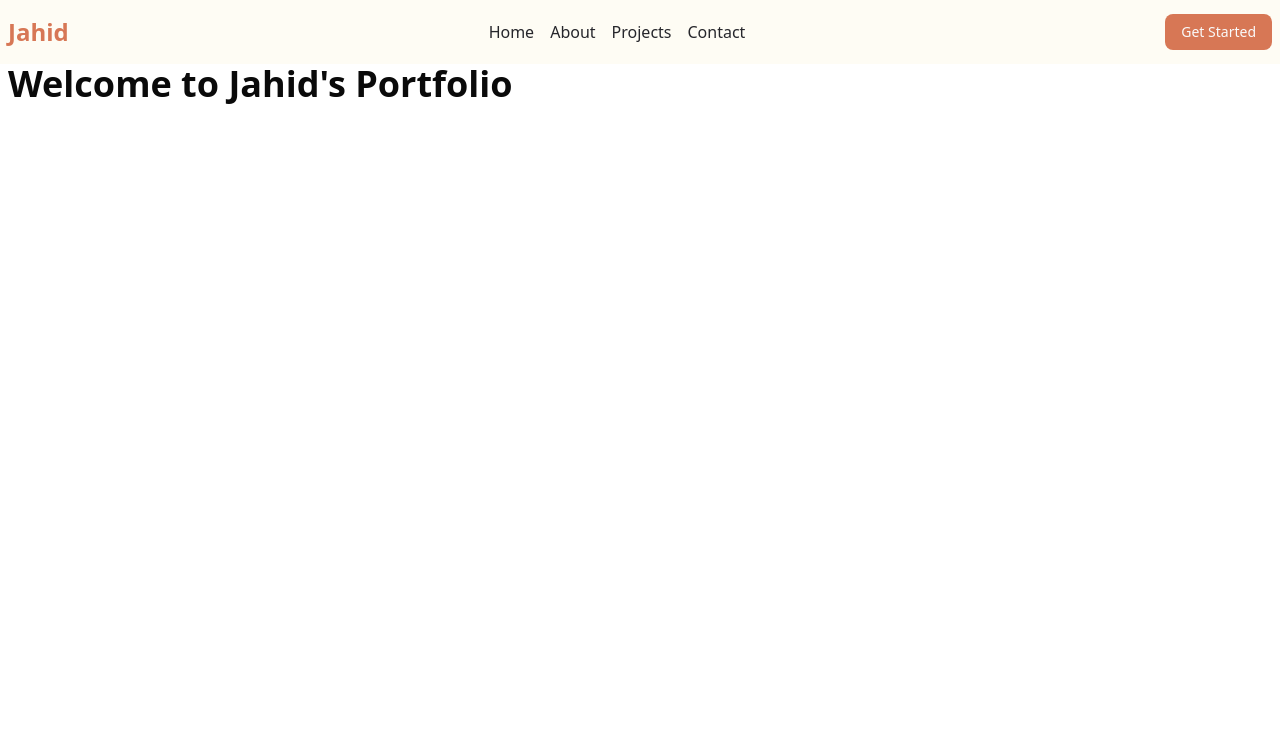
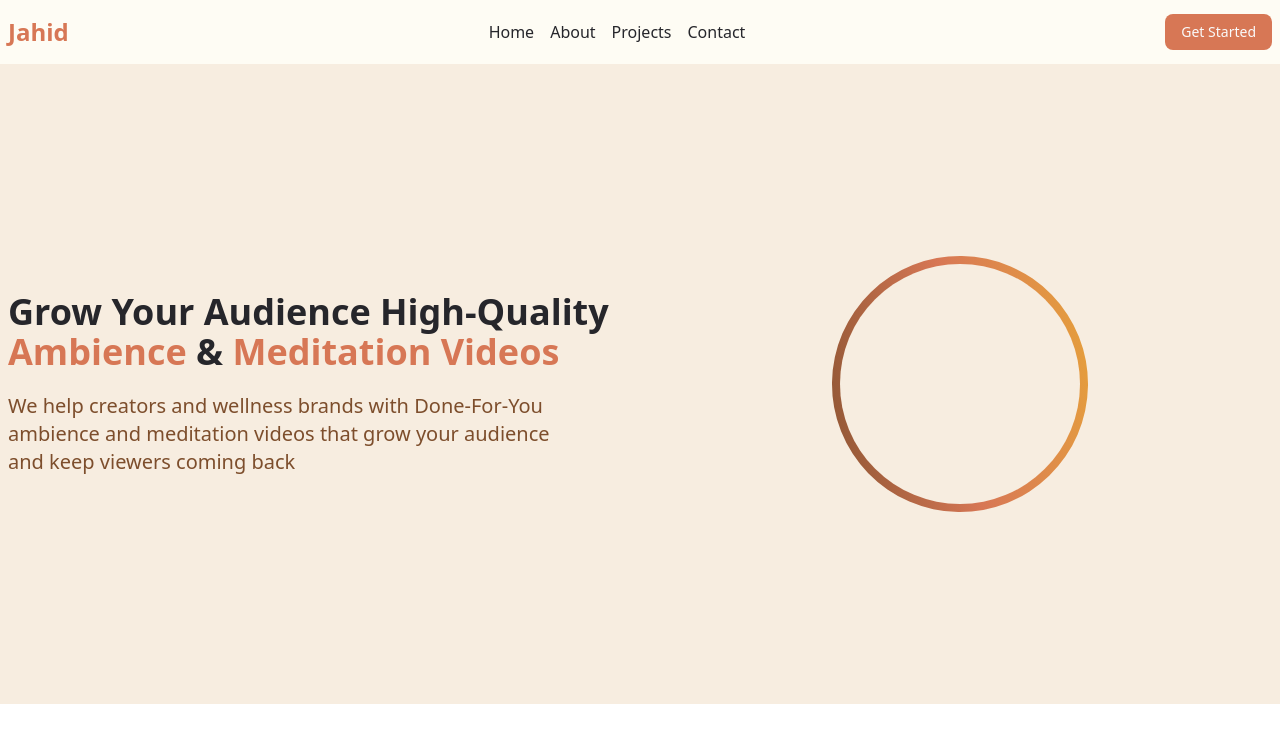
Before and after one commit to problem-mama/jahid-portfolio, a Next.js app: page / in a window 1280 px wide. Shown: the top 742 px of the page. Built offline with nearby package versions, Linux system fonts and the light colour scheme.

Commit message:
Refactor Home page to use HeroSection component; update Navbar links for smooth scrolling

```diff
--- a/src/app/page.tsx
+++ b/src/app/page.tsx
@@ -1,11 +1,11 @@
-
+import HeroSection from "@/components/home/hero-section";
 
 export default function Home() {
   return (
-    <div className="container mx-auto px-2">
-      <h1 className="text-4xl font-bold" >
-        Welcome to Jahid&apos;s Portfolio
-      </h1>
-    </div>
+    <main>
+      <section>
+        <HeroSection />
+      </section>
+    </main>
   );
 }
--- /dev/null
+++ b/src/components/home/hero-section/index.jsx
@@ -0,0 +1,64 @@
+import * as motion from "framer-motion/client";
+
+const HeroSection = () => {
+  return (
+    <motion.div
+      id="home"
+      className="bg-beige"
+      initial={{ opacity: 0 }}
+      animate={{ opacity: 1 }}
+      transition={{ transition: { duration: 0.5 } }}
+    >
+      <motion.div className="container mx-auto px-2 grid md:grid-cols-2 md:min-h-[80vh] gap-4  py-5 md:py-10">
+        {/* Left section for text content */}
+        <motion.div className="flex flex-col justify-center items-center md:items-start text-center md:text-left space-y-5">
+          <motion.h1
+            initial={{ opacity: 0, x: -50 }}
+            animate={{
+              opacity: 1,
+              x: 0,
+              transition: { duration: 0.7, delay: 0.5 },
+            }}
+            className="text-4xl text-brand-heading font-bold"
+          >
+            Grow Your Audience High-Quality{" "}
+            <motion.span className="text-brand-highlight">Ambience</motion.span>{" "}
+            &{" "}
+            <motion.span className="text-brand-highlight">
+              Meditation Videos
+            </motion.span>
+          </motion.h1>
+          <motion.h4
+            initial={{ opacity: 0, x: -100 }}
+            animate={{
+              opacity: 1,
+              x: 0,
+              transition: { duration: 0.7, delay: 0.5 },
+            }}
+            className="text-xl text-brand-subheading max-w-xl font-medium"
+          >
+            We help creators and wellness brands with Done-For-You ambience and
+            meditation videos that grow your audience and keep viewers coming
+            back
+          </motion.h4>
+        </motion.div>
+        {/* Right section for image and gradient */}
+        <motion.div className="flex justify-center items-center relative">
+          <motion.div
+            animate={{ rotate: 360 }}
+            transition={{ repeat: Infinity, duration: 5, ease: "linear" }}
+            className="h-64 w-64 rounded-full  flex justify-center items-center bg-gradient-to-bl from-honey via-terracotta to-brown  animate-gradient-move"
+          >
+            <motion.div
+              animate={{ rotate: -360 }}
+              transition={{ repeat: Infinity, duration: 5, ease: "linear" }}
+              className=" h-60 w-60 rounded-full bg-beige  animate-gradient-move"
+            ></motion.div>
+          </motion.div>
+        </motion.div>
+      </motion.div>
+    </motion.div>
+  );
+};
+
+export default HeroSection;
--- a/src/components/shared/navbar.tsx
+++ b/src/components/shared/navbar.tsx
@@ -4,7 +4,7 @@ import ContactButton from "@/components/shared/contact-button";
 import Link from "next/link";
 
 const navItems = [
-  { name: "Home", href: "#" },
+  { name: "Home", href: "#home" },
   { name: "About", href: "#" },
   { name: "Projects", href: "#" },
   { name: "Contact", href: "#" },
@@ -12,30 +12,28 @@ const navItems = [
 
 function Navbar() {
   return (
-    <motion.div
-      className="h-16 flex items-center bg-cream "
-      initial="pageInitial"
-      animate="pageAnimate"
-      exit="pageExit"
-      variants={{
-        pageInitial: { opacity: 0 },
-        pageAnimate: { opacity: 1, transition: { duration: 0.5 } },
-        pageExit: { opacity: 0 },
-      }}
-    >
+    <motion.div className="h-16 flex items-center bg-cream ">
       <div className="container mx-auto flex justify-between items-center px-2">
-        <h1 className="text-2xl font-bold text-brand-highlight">
+        <motion.h1
+          initial={{ x: -100 }}
+          animate={{ x: 0 }}
+          transition={{ duration: 0.5 }}
+          className="text-2xl font-bold text-brand-highlight"
+        >
           Jahid
-        </h1>
+        </motion.h1>
         <nav className="">
           <ul className="flex space-x-4">
-            {navItems.map((item) => (
+            {navItems.map((item, index) => (
               <Link
                 key={item.name}
                 href={item.href}
                 className="text-brand-navlink hover:text-brand-navlink-hover transition-colors duration-300"
               >
                 <motion.li
+                  initial={{ x: -index * 10 }}
+                  animate={{ x: 0 }}
+                  transition={{ duration: 0.5, delay: index * 0.1 }}
                   whileHover={{ scale: 1.2, transition: { duration: 0.2 } }}
                   whileTap={{ scale: 0.95, transition: { duration: 0.1 } }}
                 >
@@ -45,7 +43,13 @@ function Navbar() {
             ))}
           </ul>
         </nav>
-        <ContactButton />
+        <motion.div
+          initial={{ x: 100 }}
+          animate={{ x: 0 }}
+          transition={{ duration: 0.5 }}
+        >
+          <ContactButton />
+        </motion.div>
       </div>
     </motion.div>
   );
```
